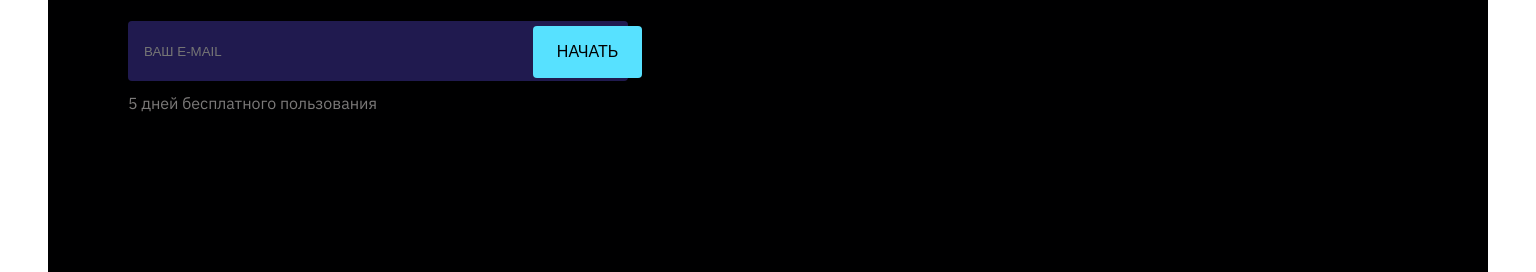
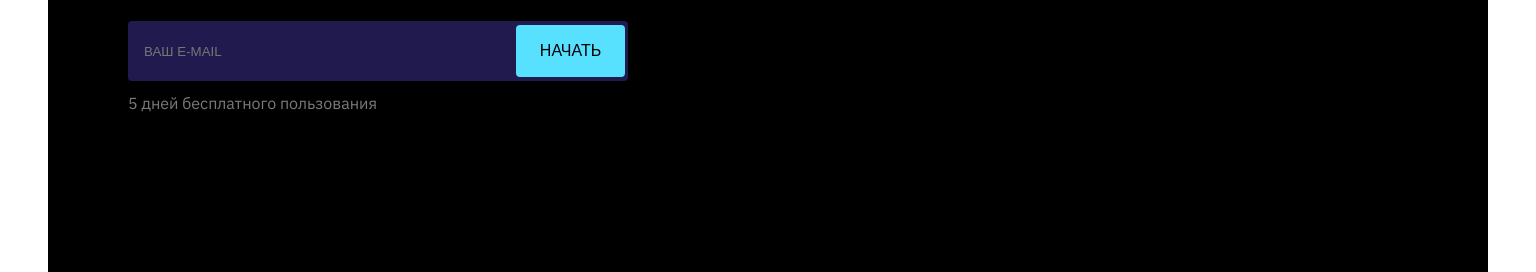
Before and after one commit to Tatiana-Tsymbaliuk/project-trade-blade, a plain HTML site: page index.html in a window 1536 px wide. Shown: the part 512-784 px from the top of the page. Drawn offline with Linux system fonts and the light colour scheme.

Commit message:
fix button

```diff
--- a/css/styles.css
+++ b/css/styles.css
@@ -175,7 +175,6 @@ img {
 }
 
 .main-home-info {
-  position: relative;
   /* max-width: 630px; */
 }
 
@@ -221,6 +220,9 @@ img {
 .text-warning {
   color: rgb(123, 121, 121);
 }
+.main-mail-group {
+  position: relative;
+}
 .main-mail {
   width: 100%;
   height: 50px;
@@ -248,13 +250,12 @@ img {
   text-transform: uppercase;
   background-color: var(--secondary-title-color);
   position: absolute;
-  top: 419px;
+  top: 4px;
   left: 230px;
 
   @media screen and (min-width: 1440px) {
     height: 52px;
-    top: 297px;
-    left: 405px;
+    left: 388px;
   }
 }
 .logo-main {
--- a/index.html
+++ b/index.html
@@ -55,6 +55,7 @@
             Начни копировать сделки с успешной командой профессиональных
             трейдеров в автоматическом режиме.
           </p>
+          <div class="main-mail-group">
           <input
             class="main-mail"
             type="email"
@@ -65,7 +66,7 @@
           />
           <button type="button" class="btn-begin" data-modal-open>
             НАЧАТЬ
-          </button>
+          </button></div>
           <p class="text-warning">5 дней бесплатного пользования</p>
         </div>
         <img src="./img/logo-main.svg" alt="logo-main" class="logo-main" />
```
